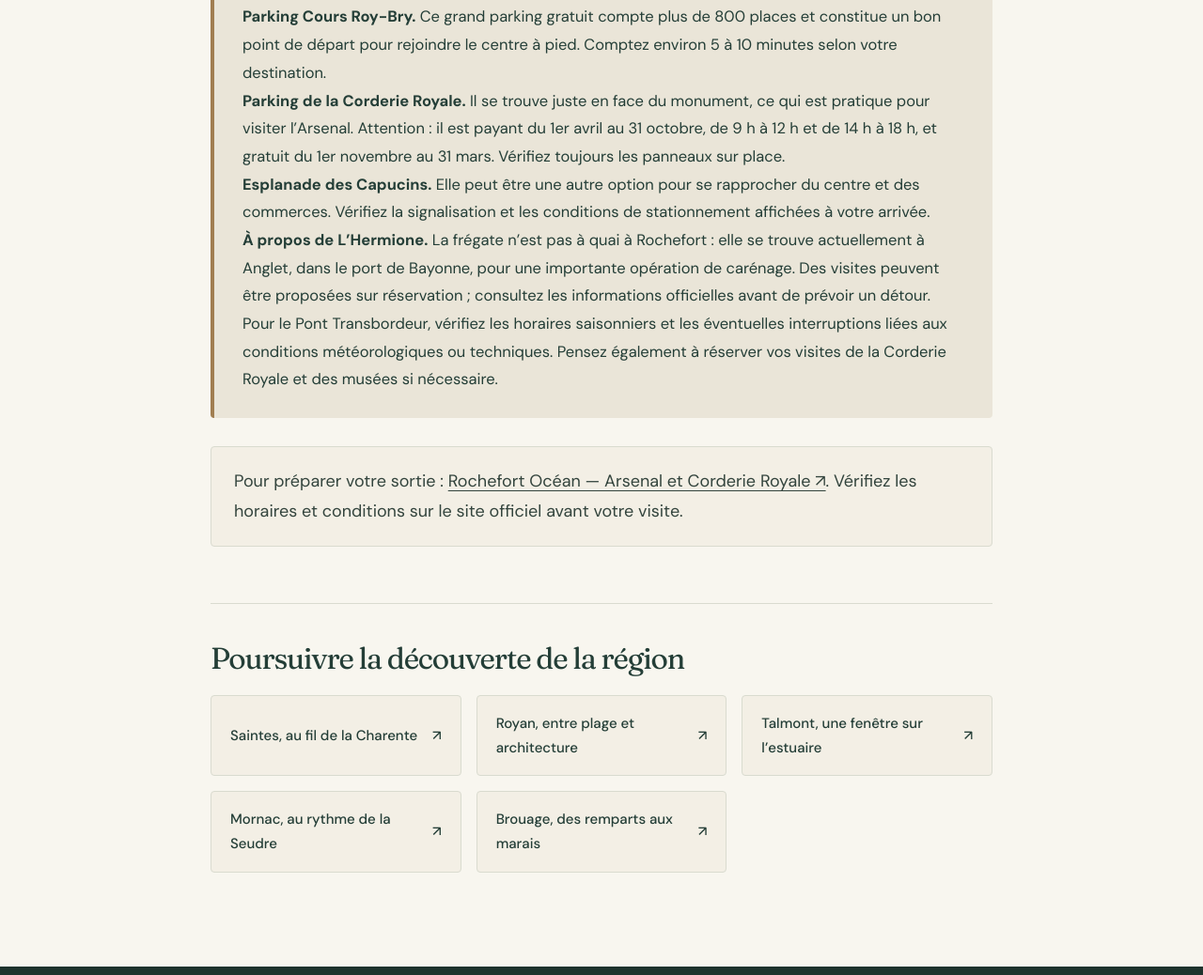
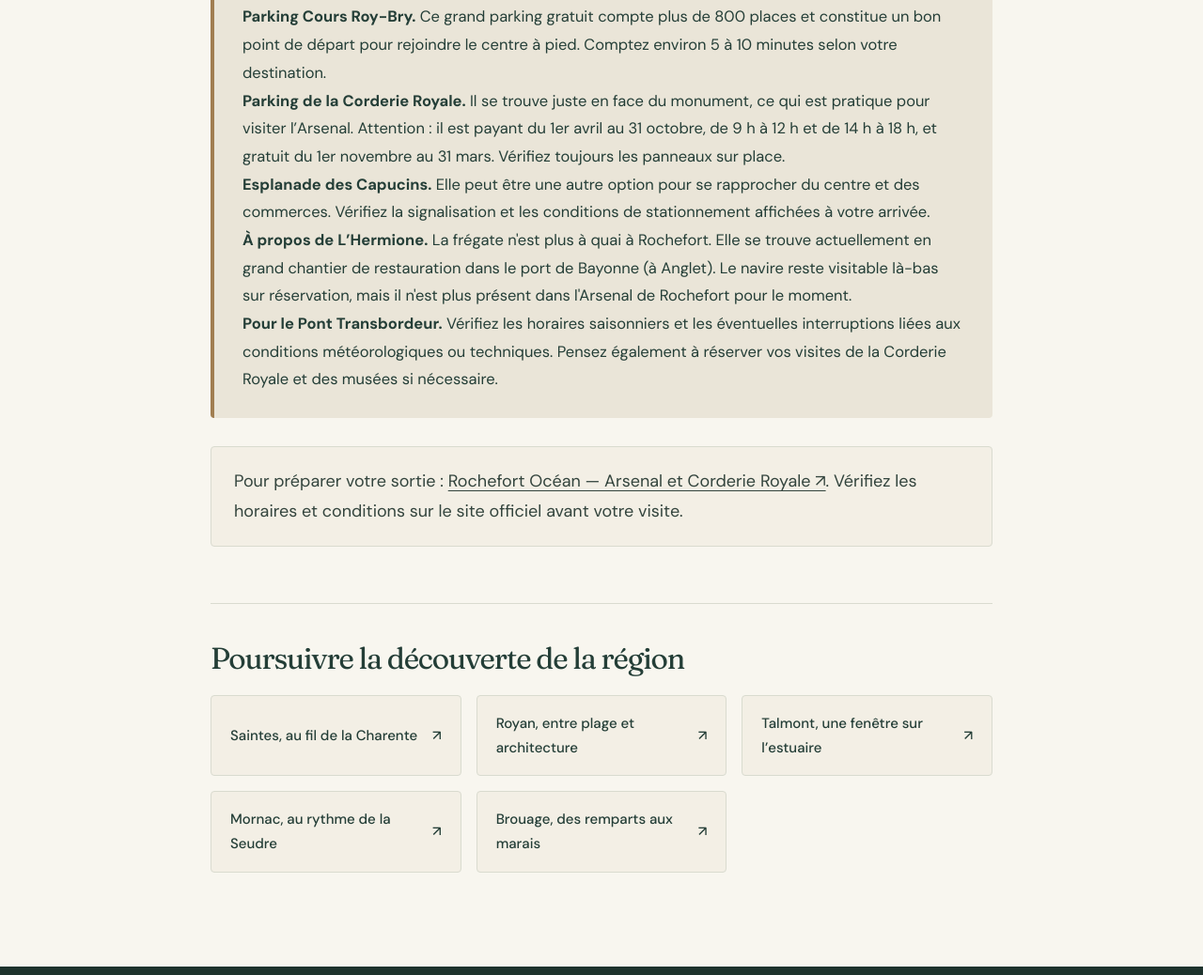
Before and after one commit to mandysbk/conciergerie, a plain HTML site: page pages/guide-rochefort.html in a window 1280 px wide. Shown: the part 2919-3957 px from the top of the page at 94% size. Drawn offline with Linux system fonts and the light colour scheme.

Commit message:
Actualiser les informations pratiques sur L’Hermione

```diff
--- a/pages/guide-rochefort.html
+++ b/pages/guide-rochefort.html
@@ -72,8 +72,8 @@
           <p><strong>Parking Cours Roy-Bry.</strong> Ce grand parking gratuit compte plus de 800 places et constitue un bon point de départ pour rejoindre le centre à pied. Comptez environ 5 à 10 minutes selon votre destination.</p>
           <p><strong>Parking de la Corderie Royale.</strong> Il se trouve juste en face du monument, ce qui est pratique pour visiter l’Arsenal. Attention : il est payant du 1er avril au 31 octobre, de 9 h à 12 h et de 14 h à 18 h, et gratuit du 1er novembre au 31 mars. Vérifiez toujours les panneaux sur place.</p>
           <p><strong>Esplanade des Capucins.</strong> Elle peut être une autre option pour se rapprocher du centre et des commerces. Vérifiez la signalisation et les conditions de stationnement affichées à votre arrivée.</p>
-          <p><strong>À propos de L’Hermione.</strong> La frégate n’est pas à quai à Rochefort : elle se trouve actuellement à Anglet, dans le port de Bayonne, pour une importante opération de carénage. Des visites peuvent être proposées sur réservation ; consultez les informations officielles avant de prévoir un détour.</p>
-          <p>Pour le Pont Transbordeur, vérifiez les horaires saisonniers et les éventuelles interruptions liées aux conditions météorologiques ou techniques. Pensez également à réserver vos visites de la Corderie Royale et des musées si nécessaire.</p>
+          <p><strong>À propos de L’Hermione.</strong> La frégate n'est plus à quai à Rochefort. Elle se trouve actuellement en grand chantier de restauration dans le port de Bayonne (à Anglet). Le navire reste visitable là-bas sur réservation, mais il n'est plus présent dans l'Arsenal de Rochefort pour le moment.</p>
+          <p><strong>Pour le Pont Transbordeur.</strong> Vérifiez les horaires saisonniers et les éventuelles interruptions liées aux conditions météorologiques ou techniques. Pensez également à réserver vos visites de la Corderie Royale et des musées si nécessaire.</p>
         </div>
 
         <!-- Sources officielles -->
```
